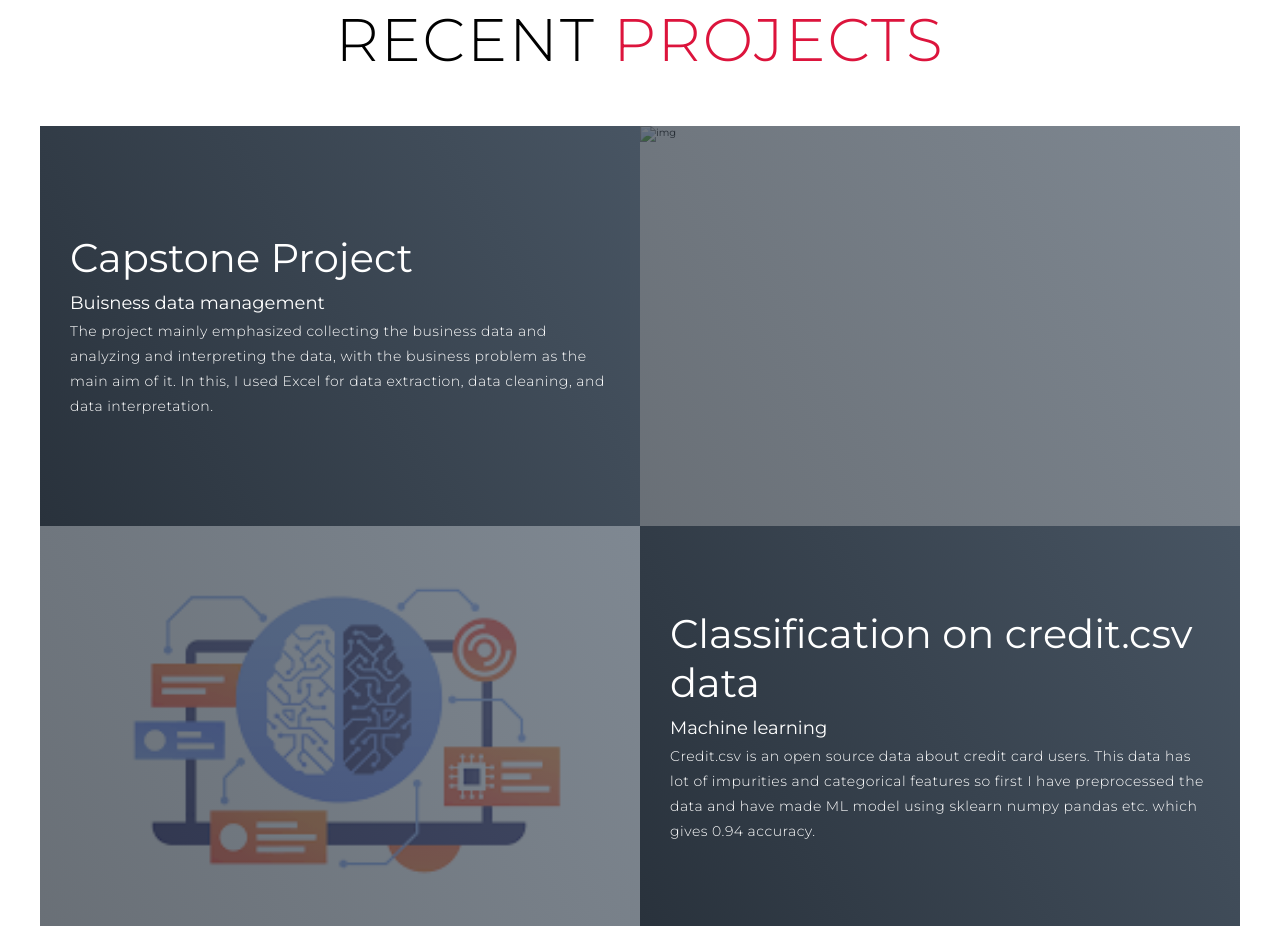
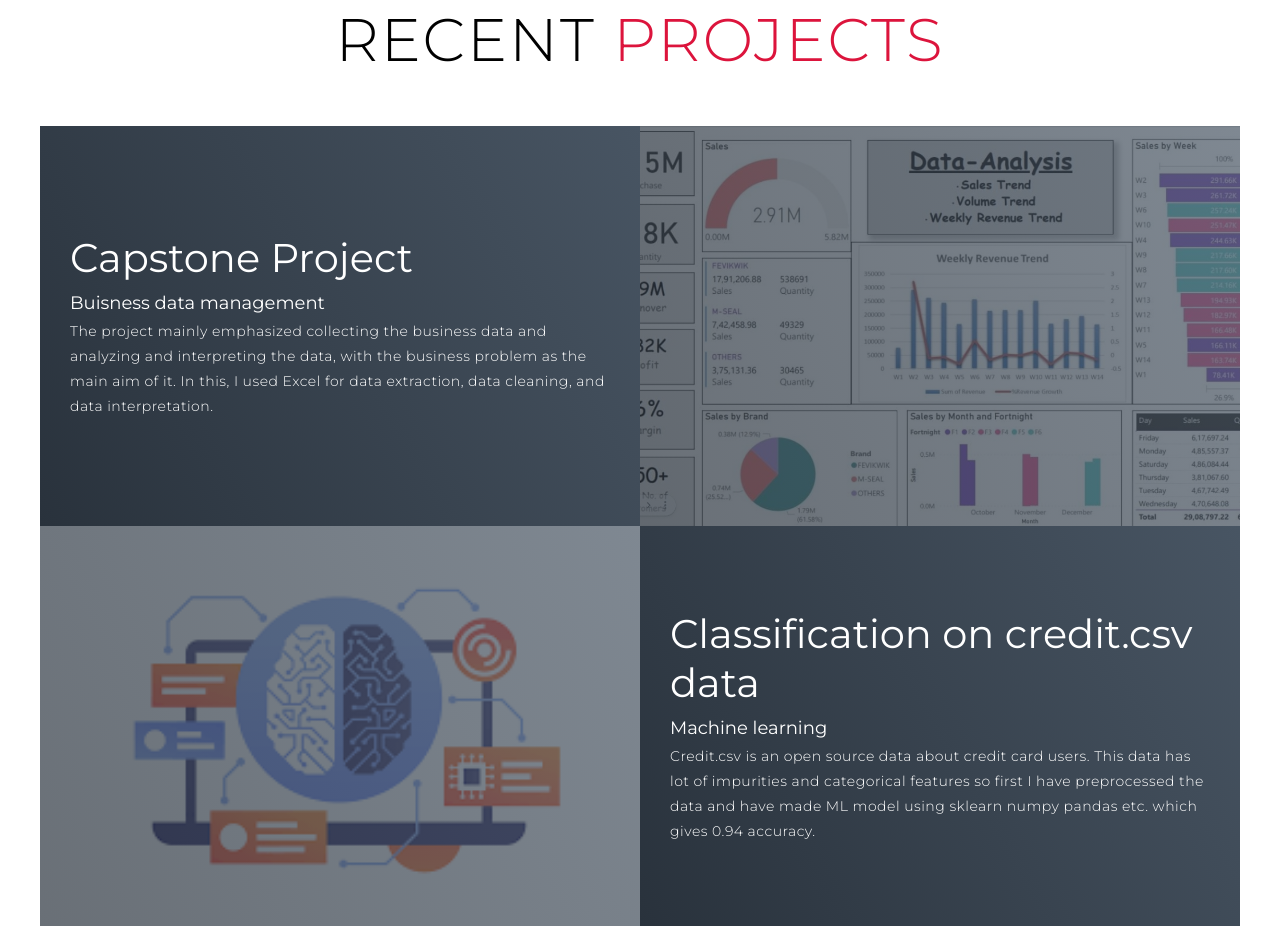
Before and after one commit to pacificrm/portfolio, a plain HTML site: page index.html in a window 1280 px wide. Shown: the part 1697-2623 px from the top of the page. Drawn offline with Linux system fonts and the light colour scheme; files whose address does not match are found by name.

Commit message:
Update index.html

```diff
--- a/index.html
+++ b/index.html
@@ -132,7 +132,7 @@
               </p>
             </div>
             <div class="project-img">
-              <img src="./BDM.png" alt="img" />
+              <img src="./BDM.jpeg" alt="img" />
             </div>
           </div>
           <div class="project-item">
```
